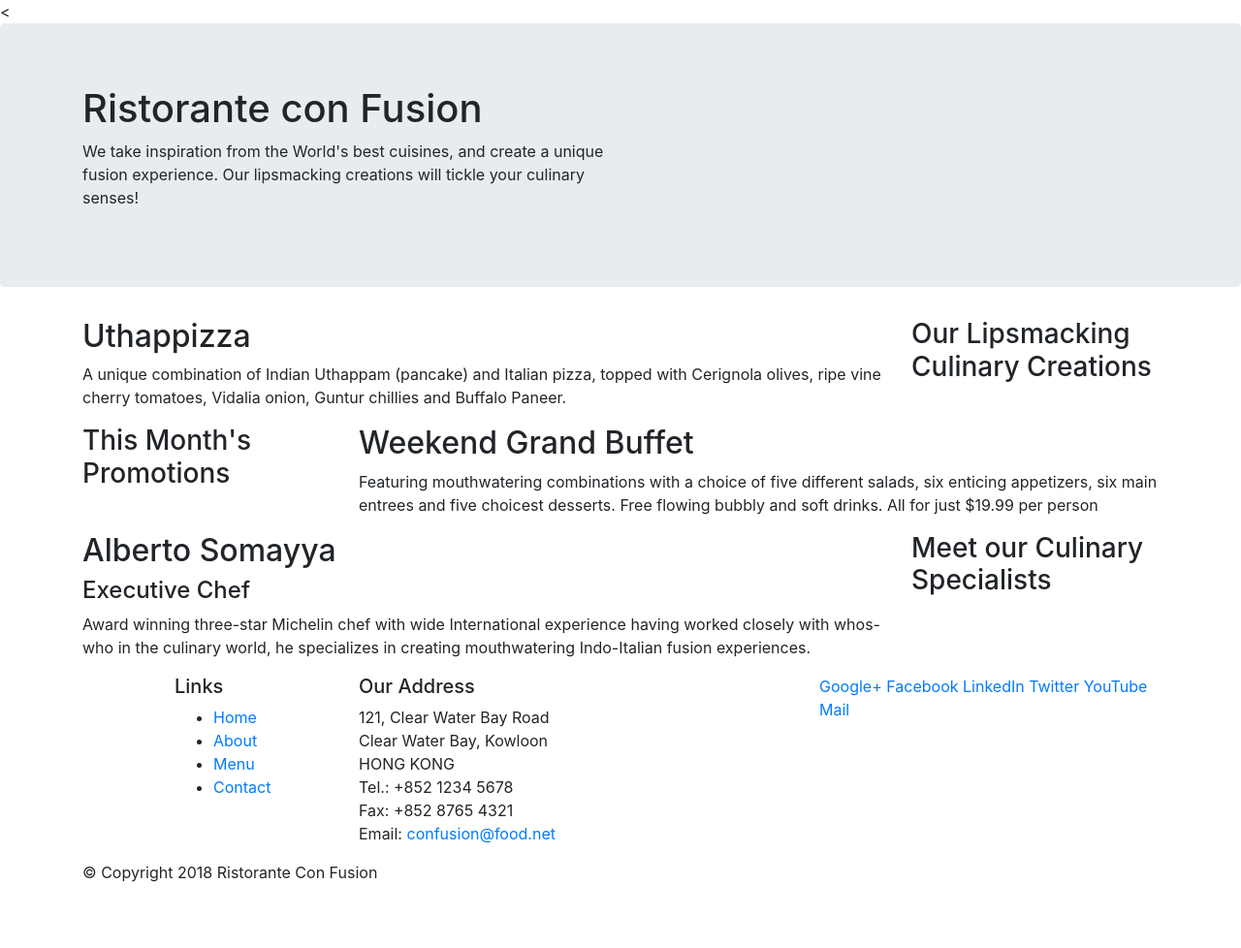
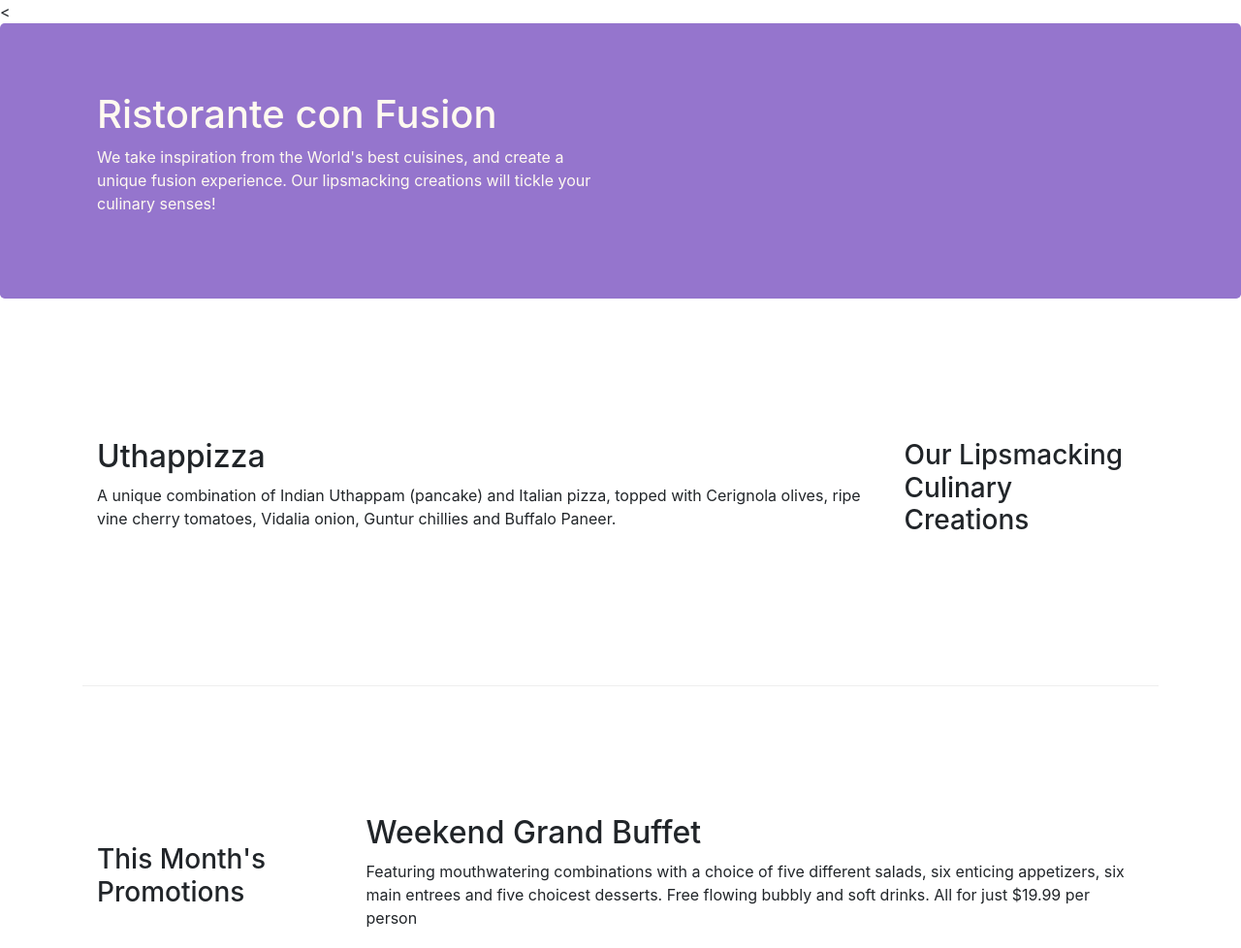
Before and after one commit to jaimittal1998/Not_Boring_Repo, a website: page index.html in a window 1280 px wide. Shown: the top 978 px of the page at 97% size. Before the commit the page ends 928 px from the top, so only its background shows below. Drawn offline with nearby package versions, Linux system fonts and the light colour scheme.

Commit message:
BootStrap Grid 2

```diff
--- /dev/null
+++ b/css/style.css
@@ -0,0 +1,32 @@
+.row-header {
+	margin: 0px auto;
+	padding: 0px auto;
+}
+
+
+.row-content {
+	margin: 0px auto;
+	padding: 50px 0px 50px 0px;
+	border-bottom: 1px ridge;
+	min-height: 400px;
+}
+
+
+.footer {
+	background-color: #D1C4E9;
+	margin: 0px auto;
+	padding: 20px 0px 20px 0px;
+}
+
+.jumbotron {
+	padding: 70px 30px 70px 30px;
+	margin: 0px auto;
+	background: #9575CD;
+	color: floralwhite;
+}
+
+.address {
+	font-size: 80%;
+	margin: 0px;
+	color: #0f0f0f
+}
--- a/index.html
+++ b/index.html
@@ -9,6 +9,7 @@
 
     <!-- Bootstrap CSS -->
     <link rel="stylesheet" href="node_modules/bootstrap/dist/css/bootstrap.min.css">
+    <link rel="stylesheet" type="text/css" href="css/style.css">
     <title>Ristorante Con Fusion</title>
 </head>
 
@@ -16,7 +17,7 @@
 
     <header class="jumbotron">
         <div class="container">
-            <div class="row">
+            <div class="row row-header">
                 <div class="col-12 col-sm-6">
                     <h1>Ristorante con Fusion</h1>
                     <p>We take inspiration from the World's best cuisines, and create a unique fusion experience. Our lipsmacking creations will tickle your culinary senses!</p>
@@ -28,7 +29,7 @@
     </header>
 
     <div class="container">
-        <div class="row">
+        <div class="row row-content align-items-center">
             <div class="col-12 col-sm-4 order-sm-last col-md-3">
                 <h3>Our Lipsmacking Culinary Creations</h3>
             </div>
@@ -39,7 +40,7 @@
         </div>
 
 
-        <div class="row">
+        <div class="row row-content align-items-center">
             <div class="col-12 col-sm-4 col-md-3">
                 <h3>This Month's Promotions</h3>
             </div>
@@ -49,7 +50,7 @@
             </div>
         </div>
 
-        <div class="row">
+        <div class="row row-content align-items-center">
             <div class="col-12 col-sm-4 order-sm-last col-md-3">
                 <h3>Meet our Culinary Specialists</h3>
             </div>
@@ -61,12 +62,12 @@
         </div>
     </div>
 
-    <footer>
+    <footer class="footer">
         <div class="container">
             <div class="row">
                 <div class="col-4 offset-1 col-sm-2">
                     <h5>Links</h5>
-                    <ul>
+                    <ul class="list-unstyled">
                         <li><a href="#">Home</a></li>
                         <li><a href="#">About</a></li>
                         <li><a href="#">Menu</a></li>
@@ -84,8 +85,8 @@
 		              Email: <a href="mailto:confusion@food.net">confusion@food.net</a>
 		           </address>
                 </div>
-                <div class="col-12 col-sm-4">
-                    <div>
+                <div class="col-12 col-sm-4 align-self-center">
+                    <div class="text-center">
                         <a href="http://google.com/+">Google+</a>
                         <a href="http://www.facebook.com/profile.php?id=">Facebook</a>
                         <a href="http://www.linkedin.com/in/">LinkedIn</a>
@@ -95,7 +96,7 @@
                     </div>
                 </div>
            </div>
-           <div class="row">
+           <div class="row justify-content-center">
                 <div class="col-auto">
                     <p>© Copyright 2018 Ristorante Con Fusion</p>
                 </div>
```
